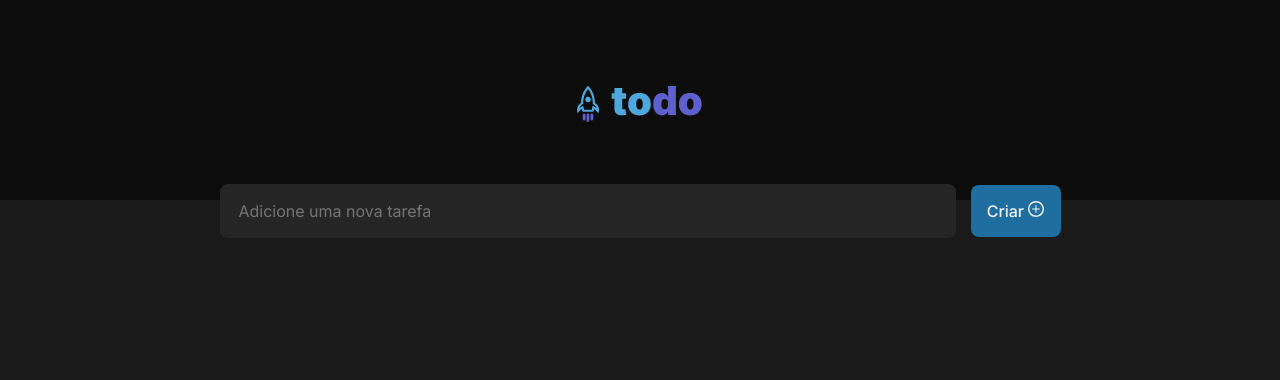
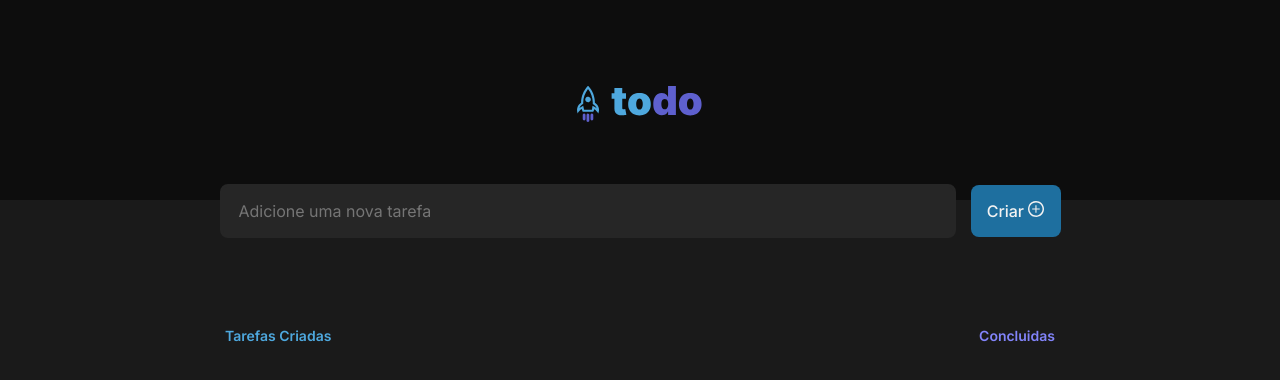
Before and after one commit to Carlosomr/to-do-list, a React (Vite) app: page / in a window 1280 px wide. Shown: the top 380 px of the page. Built offline with nearby package versions, Linux system fonts and the light colour scheme.

Commit message:
refeito o task

```diff
--- a/src/App.jsx
+++ b/src/App.jsx
@@ -1,6 +1,7 @@
 
 import { Header } from './components/header';
 import { Search } from './components/search';
+import { Task } from './components/task';
 
 
 import './global.css';
@@ -10,7 +11,7 @@ export function App() {
     <>
     <Header/>
     <Search/>
-
+    <Task/>
     </>
   )
 }
--- a/src/components/button.module.css
+++ b/src/components/button.module.css
@@ -3,7 +3,12 @@
     width: 90px;
     height: 52px;
     border: none;
+    cursor: pointer;
 
 
 
 }
+.button:hover{
+
+    background: var(--blue);
+}
--- a/src/components/search.jsx
+++ b/src/components/search.jsx
@@ -4,10 +4,10 @@ export function Search (){
 
     return(
         <div className= {style.container}>
-        <article className= {style.article}>
+        <div className= {style.div}>
             <input type="text" placeholder='Adicione uma nova tarefa'></input>
             <Button title="Criar" ></Button>
-        </article>
+        </div>
         </div>
 
     )
--- a/src/components/search.module.css
+++ b/src/components/search.module.css
@@ -2,12 +2,12 @@
     display: flex;
 }
 
-.article{
+.div{
     margin: auto;
     margin-top: 174px;
     padding: 10px;
 }
-.article button{
+.div button{
     margin-left: 15px;
     border-radius: 8px;
     color: var(--gray-100);
@@ -18,7 +18,8 @@
 }
 
 
-.article input{
+
+.div input{
 
     width: 736px;
     height: 54px;
--- /dev/null
+++ b/src/components/task.jsx
@@ -0,0 +1,13 @@
+import style from './task.module.css';
+export function Task () {
+
+    return(
+        <article className= {style.article}>
+            <div className={style.contador}>
+            <span>Tarefas Criadas</span>
+            <strong>Concluidas</strong>
+            </div>
+        </article>
+
+    )
+}
--- /dev/null
+++ b/src/components/task.module.css
@@ -0,0 +1,25 @@
+.article{
+    width: 840px;
+    height: 287px;
+    margin: auto;
+    margin-top: 74px;
+
+}
+.contador{
+
+    display: flex;
+    justify-content: space-between;
+    padding: 5px;
+
+}
+.contador span{
+    color: var(--blue);
+    font-weight: 600;
+    font-size: 14px;
+
+}
+.contador strong{
+    color: var(--purple);
+    font-weight: 600;
+    font-size: 14px;
+}
```
